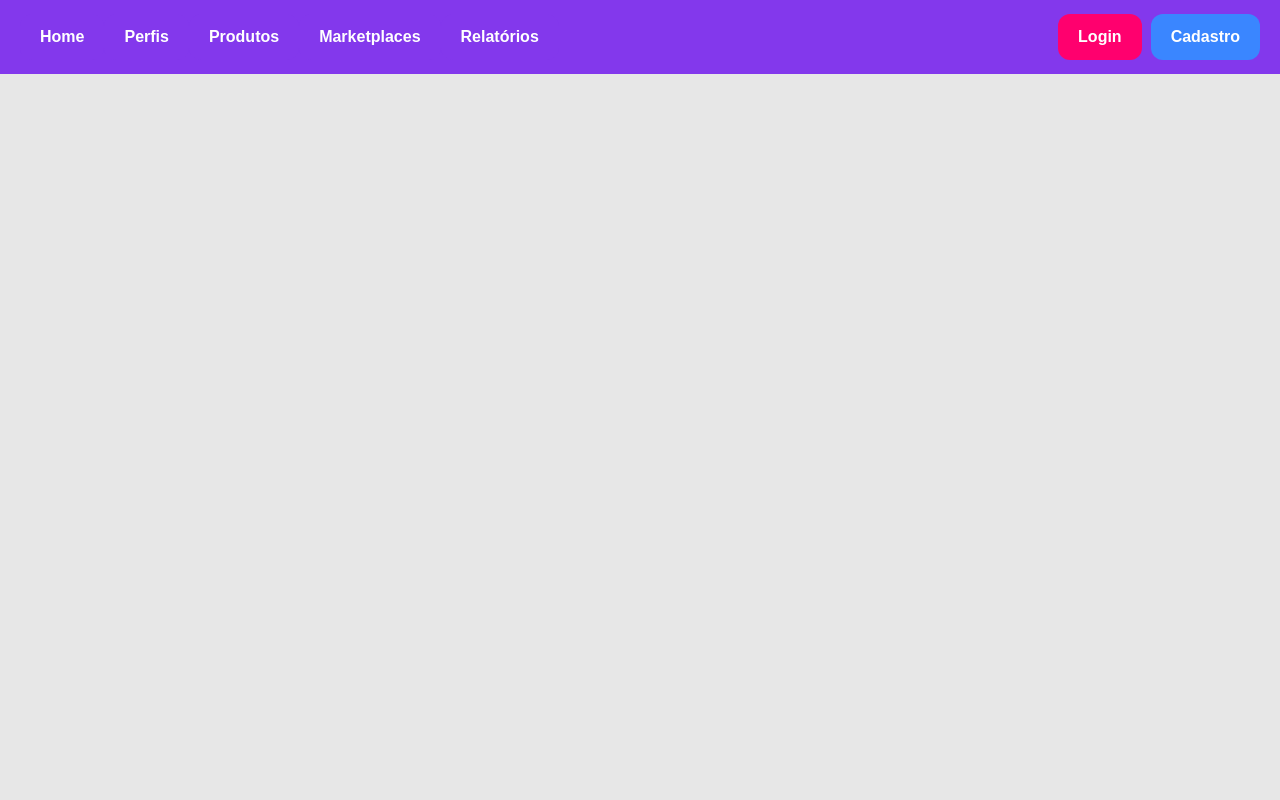
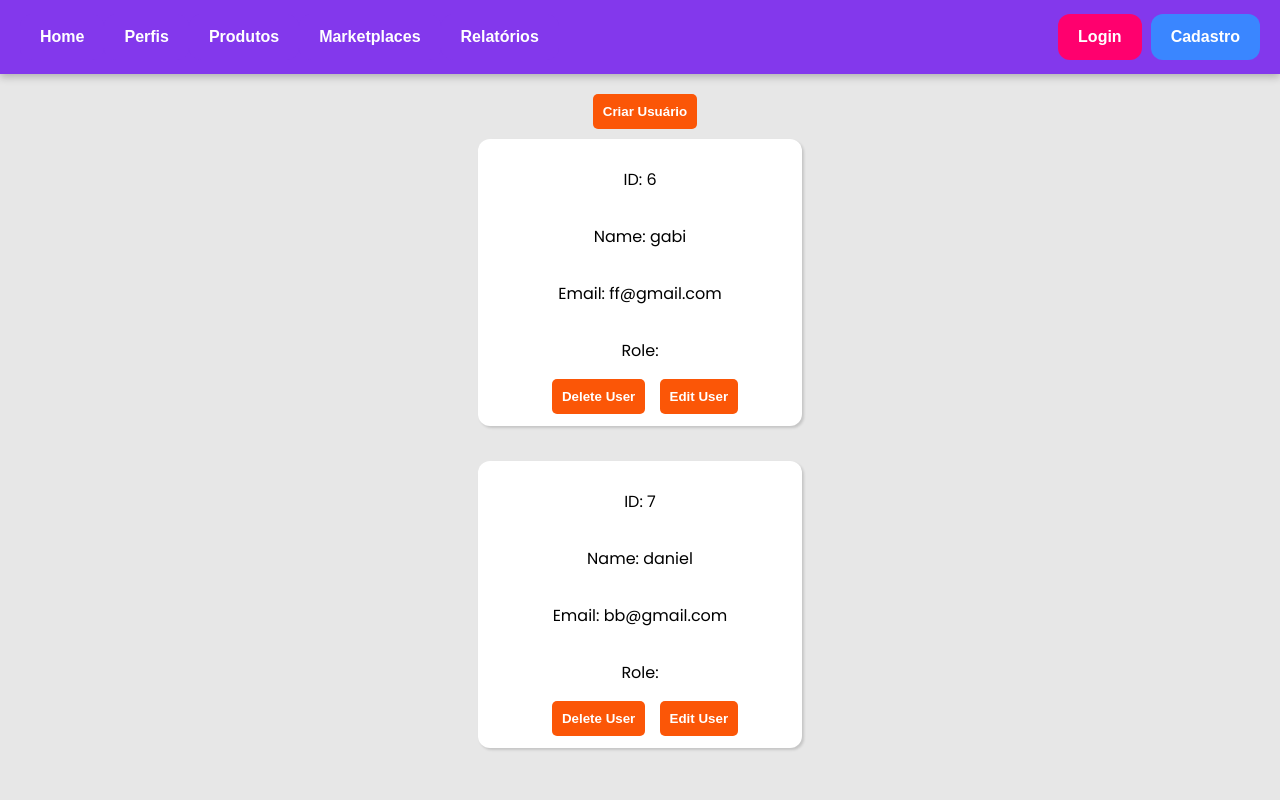
Before and after one commit to DiogoGMelo/projetoMSS, a Django app: page /perfis/ in a window 1280 px wide. Run offline with Django 4.2, Linux system fonts and the light colour scheme; data comes from the database, SQL or seed files in the repository; both versions use the stored data as it was after the commit.

Commit message:
create user, delete user now functioning, ui changes

```diff
--- a/estoque_app/static/estoque/style.css
+++ b/estoque_app/static/estoque/style.css
@@ -1,6 +1,6 @@
 body{
     margin: 0px;
-    font-family: Arial, Helvetica, sans-serif;
+    font-family: Poppins;
     background-color: #e7e7e7;
 }
 
@@ -9,6 +9,7 @@ body{
     display: flex;
     align-items: center;
     padding: 14px 20px;
+    box-shadow: rgba(0, 0, 0, 0.24) 0px 3px 8px;
 }
 
 .nav-buttons {
@@ -105,3 +106,55 @@ body{
 .infos-login:hover{
     filter: brightness(0.9);
 }
+
+.edit-users{
+    display: flex;
+    justify-items: center;
+    justify-content: center;
+    margin-top: 20px;
+}
+
+.edit-button{
+    background: #FB5607;
+    border: none;
+    padding: 10px;
+    margin-left: 10px;
+    border-radius: 5px;
+    color: white;
+    font-weight: bold;
+}
+
+.edit-button:hover{
+    cursor: pointer;
+    filter: brightness(0.9);
+}
+
+.user{
+    display: flex;
+    flex-direction: column;
+    align-items: center;
+    background: white;
+    justify-content: center;
+    width: 300px;
+    height: auto;
+    margin: auto;
+    margin-top: 10px;
+    padding: 12px;
+    border-radius: 12px;
+    box-shadow: rgba(0, 0, 0, 0.15) 1.95px 1.95px 2.6px;
+}
+
+.create-user{
+    display: flex;
+    justify-content: center;
+    align-items: center;
+    align-content: center;
+}
+
+.create-user input:hover{
+    cursor: pointer;
+}
+
+h3 {
+    text-align: center;
+}
--- a/estoque_app/templates/estoque/editUser.html
+++ b/estoque_app/templates/estoque/editUser.html
@@ -0,0 +1,6 @@
+{% extends "estoque/home copy.html" %}
+{% block title %}
+Produtos
+{% endblock %}
+{% block content %}
+{% endblock %}
--- a/estoque_app/templates/estoque/home copy.html
+++ b/estoque_app/templates/estoque/home copy.html
@@ -5,6 +5,9 @@
     <meta name="viewport" content="width=device-width, initial-scale=1.0">
     {% load static %}
     <link rel="stylesheet" type="text/css" href="{% static 'estoque/style.css' %}"/>
+    <link rel="preconnect" href="https://fonts.googleapis.com">
+<link rel="preconnect" href="https://fonts.gstatic.com" crossorigin>
+<link href="https://fonts.googleapis.com/css2?family=Poppins:ital,wght@0,100;0,200;0,300;0,400;0,500;0,600;0,700;0,800;0,900;1,100;1,200;1,300;1,400;1,500;1,600;1,700;1,800;1,900&display=swap" rel="stylesheet">
     <title>{% block title %}{% endblock %}</title>
 </head>
 <body>
--- a/estoque_app/templates/estoque/perfis.html
+++ b/estoque_app/templates/estoque/perfis.html
@@ -4,4 +4,25 @@ Perfis
 {% endblock %}
 {% block content %}
 
+<div class="edit-users">
+    <a href="{% url 'createUser' %}"><button class="edit-button">Criar Usuário</button></a>
+</div>
+
+{% if error_message %}<p><strong>{{ error_message }}</strong></p>{% endif %}
+
+{% for user in users %}
+<div class="user">
+    <p>ID: {{ user.id }}</p>
+    <p>Name: {{ user.name }}</p>
+    <p>Email: {{ user.email }}</p>
+    <p>Role: {{ user.role }}</p>
+    <form method="POST" action="/deleteUser/">
+        {% csrf_token %}
+        <input type="hidden" name="id" value="{{ user.id }}">
+        <button type="submit" class="btn btn-danger edit-button">Delete User</button>
+        <a href=""><button type="submit" class="btn btn-danger edit-button">Edit User</button></a>
+    </form>
+</div>
+<br>
+{% endfor %}
 {% endblock %}
--- a/estoque_app/templates/estoque/signup.html
+++ b/estoque_app/templates/estoque/signup.html
@@ -8,7 +8,6 @@ Cadastro
      <p>Insira os dados para criar sua conta</p>
      <input class="infos-login" id="user-name" type="text" placeholder="Nome">
      <input class="infos-login" id="user-email" type="text" placeholder="Email">
-     <input class="infos-login" id="user-cpf" type="text" placeholder="CPF (somente números)">
      <input class="infos-login" id="user-pass" type="text" placeholder="Senha">
      <button id="confirm-login">Confirmar</button>
     </div>
--- a/estoque_app/urls.py
+++ b/estoque_app/urls.py
@@ -5,7 +5,7 @@ urlpatterns = [
     # Página inicial
     path("", views.home, name="home"),
 
-    # Criar usuário
+    # Gerenciar usuários
     path("perfis/", views.perfis, name="perfis"),
 
     # Editar usuário (rota dinâmica com ID do usuário)
@@ -14,11 +14,16 @@ urlpatterns = [
     # Remover usuário (rota dinâmica com ID do usuário)
     path("deleteUser/", views.delete_user, name="deleteUser"),
 
+    # Criar usuário
+    path("createUser/", views.create_user, name="createUser"),
+
+     # Página produtos
      path("produtos/", views.produtos, name="produtos"),
 
+    # Página para cadastrar usuário na plataforma
      path("cadastro/", views.signup, name="cadastro"),
 
+    # Página para logar usuário na plataforma
      path("login/", views.login, name="login"),
 
-    path("showUsers/", views.show_users, name="showUsers"),
 ]
--- a/estoque_app/views.py
+++ b/estoque_app/views.py
@@ -71,16 +71,11 @@ def delete_user(request):
 
         return redirect("home")  # Redireciona para a página inicial após deletar o usuário
 
-    return render(request, "estoque/showUsers.html")
-
-def show_users(request):
-    users = User.objects.all()
-    return render(request, "estoque/showUsers.html", {"users": users})
-
-
+    return render(request, "estoque/perfis.html")
 
 def perfis (request):
-    return render(request, "estoque/perfis.html")
+    users = User.objects.all()
+    return render(request, "estoque/perfis.html", {"users": users})
 
 def produtos (request):
     return render(request, "estoque/produtos.html")
```
Also changed, not shown: estoque_app/templates/estoque/createUser.html (+9 -10 lines), estoque_app/templates/estoque/style.css (deleted, +0 -107 lines), db.sqlite3.
